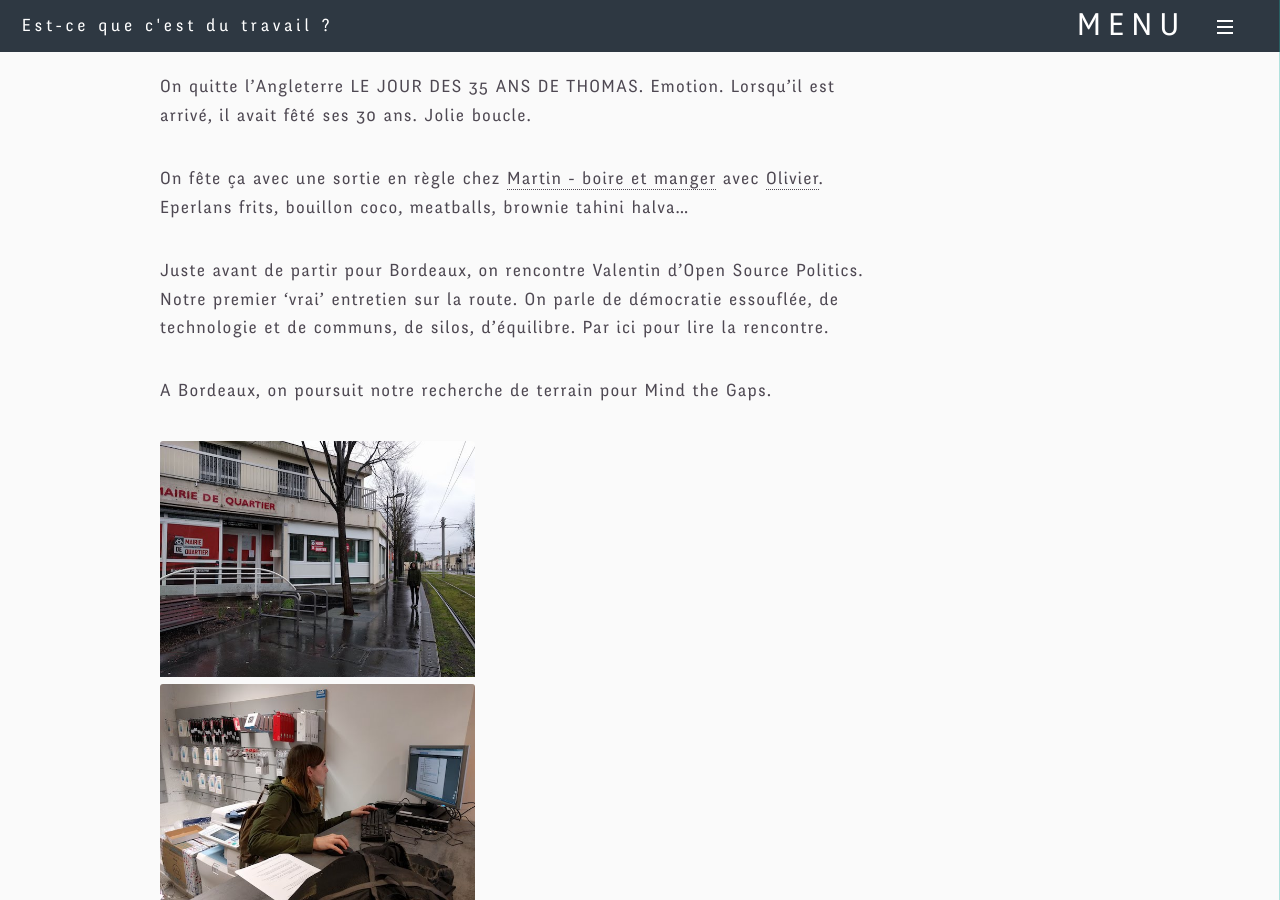
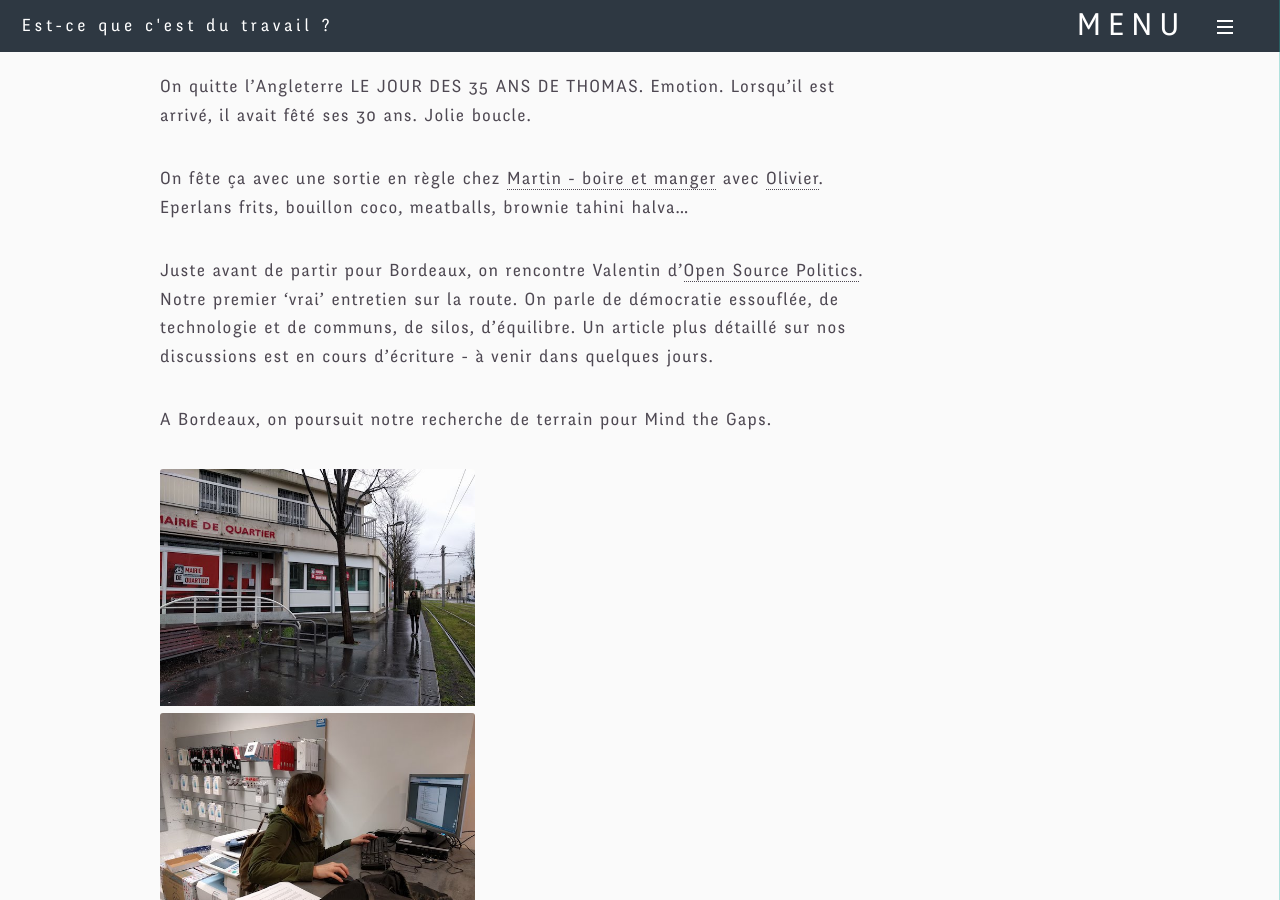
Before and after one commit to noeems/estcequecestdutravail.xyz, a Jekyll site: the page built from _posts/2018-04-09-dorchester-bristol-bordeaux-montpellier.md, in a window 1280 px wide and 900 px high, scrolled down 5086 px. Built offline with Jekyll 4.4.1, drawn with Linux system fonts in a browser that asks for light colours.

Commit message:
Oubli de lien OSP 'à venir'

```diff
--- a/_posts/2018-04-09-dorchester-bristol-bordeaux-montpellier.md
+++ b/_posts/2018-04-09-dorchester-bristol-bordeaux-montpellier.md
@@ -88,10 +88,10 @@ Lorsqu'il est arrivé, il avait fêté ses 30 ans. Jolie boucle.
 
 On fête ça avec une sortie en règle chez [Martin - boire et manger](http://bar-martin.fr/) avec [Olivier](https://twitter.com/olivierlacan). Eperlans frits, bouillon coco, meatballs, brownie tahini halva...
 
-Juste avant de partir pour Bordeaux, on rencontre Valentin d'Open Source Politics.
+Juste avant de partir pour Bordeaux, on rencontre Valentin d'[Open Source Politics](http://www.opensourcepolitics.eu/).
 Notre premier 'vrai' entretien sur la route.
 On parle de démocratie essouflée, de technologie et de communs, de silos, d'équilibre.
-Par ici pour lire la rencontre.
+Un article plus détaillé sur nos discussions est en cours d'écriture - à venir dans quelques jours.
 
 A Bordeaux, on poursuit notre recherche de terrain pour Mind the Gaps.
 
```
